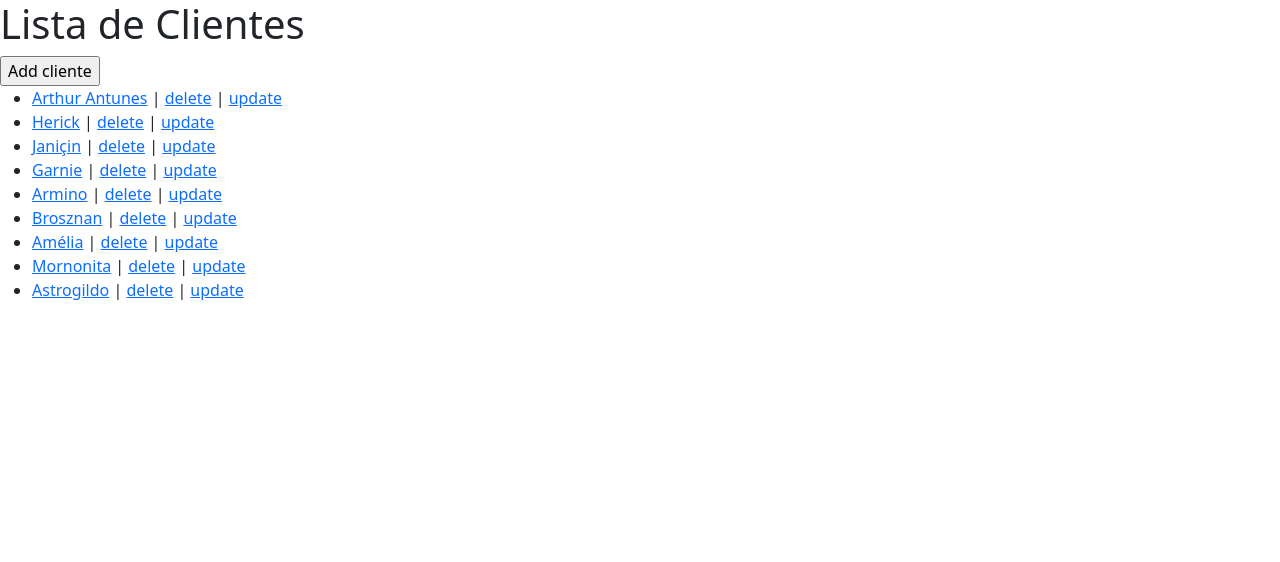
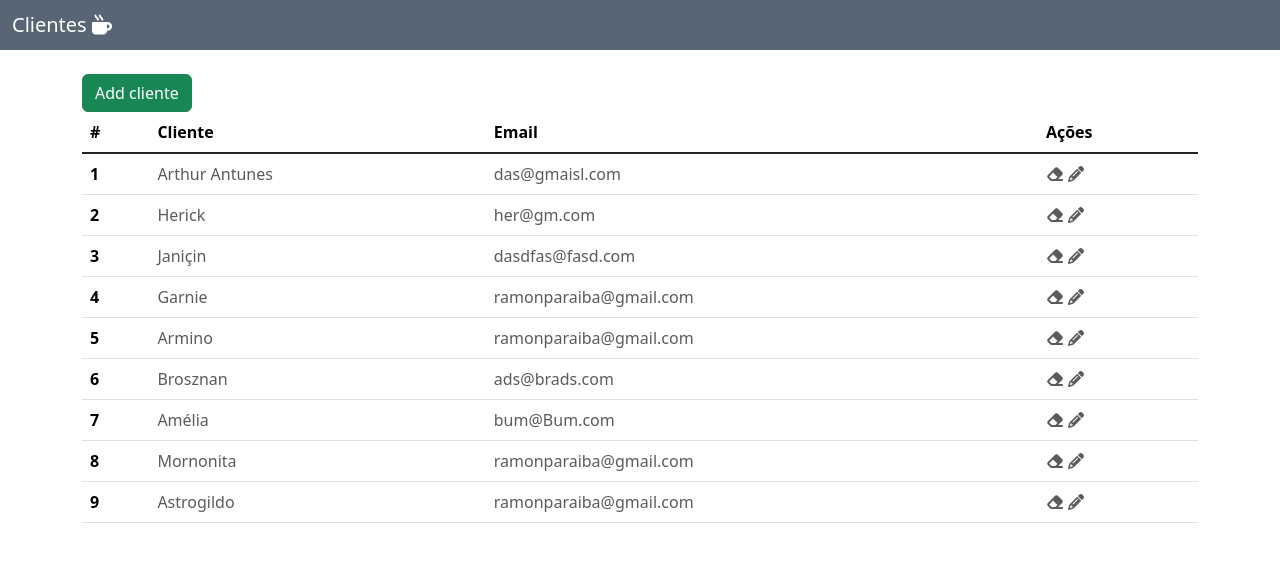
Before and after one commit to ramonparaiba/Django_projects_clients_list, a Django app: page /clientes/ in a window 1280 px wide. Shown: the top 562 px of the page. Run offline with Django 4.2, Linux system fonts and the light colour scheme; data comes from the database, SQL or seed files in the repository; both versions use the stored data as it was after the commit; lists and menus that the app fills with data are empty.

Commit message:
feat:Estilização da página

```diff
--- a/templates/clientes/base.html
+++ b/templates/clientes/base.html
@@ -1,4 +1,5 @@
 {% include "./partials/head.html" %}
+{% include "./partials/navbar.html" %}
 
     <div id="content">
         {% block content %}
--- a/templates/clientes/index.html
+++ b/templates/clientes/index.html
@@ -1,17 +1,34 @@
 {% extends "./base.html" %}
 
 {% block content %}
-<h1>Lista de Clientes</h1>
+    <div class="container pt-4">
+        <form action="form_cliente">
+            <input type="submit" value="Add cliente" class="btn btn-success">
+        </form>
+        <table class="table">
+            <thead>
+                <tr>
+                    <th>#</th>
+                    <th>Cliente</th>
+                    <th>Email</th>
+                    <th>Ações</th>
+                </tr>
+            </thead>
+            <tbody class="table-group-divider">
+                {% for cliente in clientes  %}
+                <tr>
+                    <th>{{forloop.counter}}</th>
+                    <th><a href="detalhe_cliente/{{cliente.id}}">{{cliente.nome}}</th>
+                    <th><a href="detalhe_cliente/{{cliente.id}}">{{cliente.email}}</th>
+                    <th>
+                        <a href="delete_cliente/{{cliente.id}}"><i class="fa-solid fa-eraser"></i></a>
+                        <a href="update_cliente/{{cliente.id}}"><i class="fa-solid fa-pencil"></i></a>
 
-    <form action="form_cliente">
-        <input type="submit" value="Add cliente">
-    </form>
-    <ul>
-        {% for cliente in clientes  %}
-        <li><a href="detalhe_cliente/{{cliente.id}}">{{cliente.nome}}</a> |
-            <a href="delete_cliente/{{cliente.id}}">delete</a> |
-            <a href="update_cliente/{{cliente.id}}">update</a>
-        </li>
-        {% endfor %}
-    </ul>
+                    </th>
+                </tr>
+                {% endfor %}
+            </tbody>
+        </table>
+    </div>
+
  {% endblock %}
--- a/templates/clientes/partials/head.html
+++ b/templates/clientes/partials/head.html
@@ -5,5 +5,16 @@
     <meta name="viewport" content="width=device-width, initial-scale=1">
     <title>Client List</title>
     <link href="https://cdn.jsdelivr.net/npm/bootstrap@5.3.2/dist/css/bootstrap.min.css" rel="stylesheet" integrity="sha384-T3c6CoIi6uLrA9TneNEoa7RxnatzjcDSCmG1MXxSR1GAsXEV/Dwwykc2MPK8M2HN" crossorigin="anonymous">
+    <link rel="stylesheet" href="https://cdnjs.cloudflare.com/ajax/libs/font-awesome/6.4.2/css/all.min.css" integrity="sha512-z3gLpd7yknf1YoNbCzqRKc4qyor8gaKU1qmn+CShxbuBusANI9QpRohGBreCFkKxLhei6S9CQXFEbbKuqLg0DA==" crossorigin="anonymous" referrerpolicy="no-referrer" />
+    <style>
+      .table a{
+        color: rgb(91, 91, 91);
+        text-decoration: none;
+        font-weight: lighter;
+      }
+      .navbar{
+        background-color: #576574;
+      }
+    </style>
   </head>
   <body>
--- /dev/null
+++ b/templates/clientes/partials/navbar.html
@@ -0,0 +1,5 @@
+<nav class="navbar">
+    <div class="container-fluid">
+      <span class="navbar-brand mb-0 h1" style="color: #ffffff;">Clientes <i class="fa-solid fa-mug-hot"></i></span>
+    </div>
+</nav>
```
Also changed, not shown: templates/clientes/formclientes.html (+9 -13 lines), templates/clientes/update_cliente.html (+11 -20 lines), db.sqlite3, templates/clientes/partials/modal.html (added).
